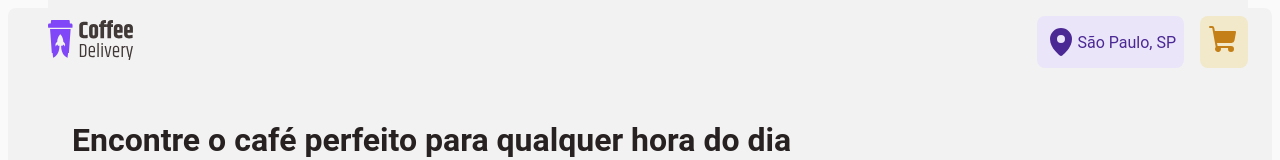
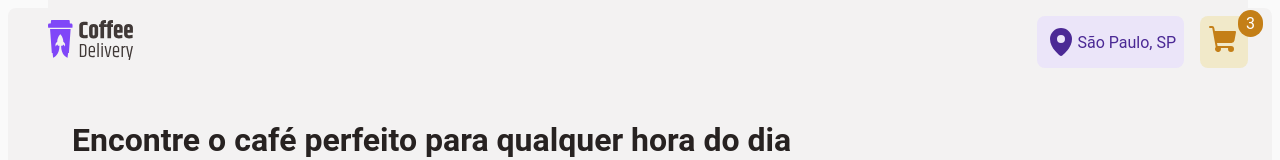
Before and after one commit to NearMaick/challenge-reactjs-coffeedelivery, a React (Vite) app: page / in a window 1280 px wide. Shown: the top 160 px of the page. Built offline with nearby package versions, Linux system fonts and the light colour scheme; data requests are answered from the project's data file.

Commit message:
style: Checkout #8 Badge

```diff
--- a/src/components/Header/index.tsx
+++ b/src/components/Header/index.tsx
@@ -21,6 +21,7 @@ export function Header() {
         </MapContentContainer>
         <CartButton>
           <ShoppingCart size={32} weight='fill' />
+          <p>3</p>
         </CartButton>
       </ShoppingCartContainer>
     </HeaderContainer>
--- a/src/components/Header/styles.ts
+++ b/src/components/Header/styles.ts
@@ -37,6 +37,7 @@ export const MapContentContainer = styled.div`
 `;
 
 export const CartButton = styled.button`
+  position: relative;
   border: none;
   background-color: ${(props) => props.theme["yellow-100"]};
   padding: 0.5rem;
@@ -46,4 +47,18 @@ export const CartButton = styled.button`
   svg {
     color: ${(props) => props.theme["yellow-600"]};
   }
+
+  p {
+    position: fixed;
+    top: 0;
+
+    margin-top: 10px;
+    margin-left: 30px;
+
+    background: ${(props) => props.theme["yellow-600"]};
+    color: ${(props) => props.theme.white};
+
+    padding: 4px 8px;
+    border-radius: 9999px;
+  }
 `;
```
